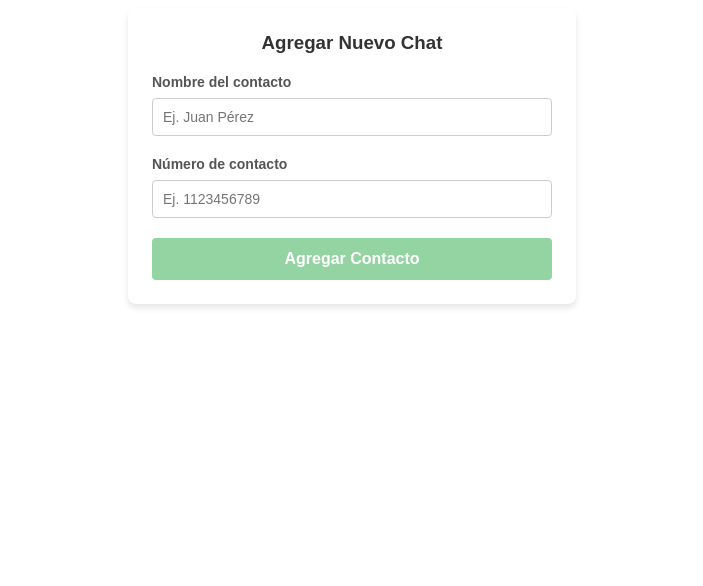
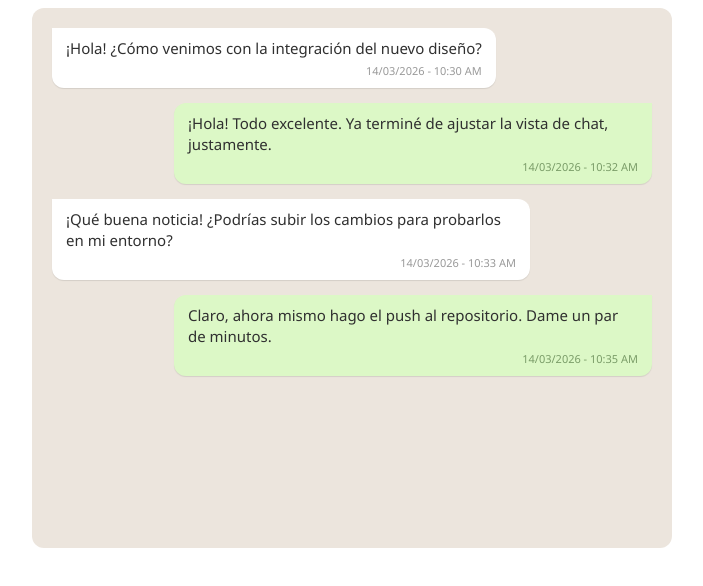
Before and after one commit to terminedev/proyecto-chat-nova, an Angular app: page / in a window 1280 px wide. Shown: the top 586 px of the page, without its empty margins (288-991 px from the left). Built offline with nearby package versions, Linux system fonts and the light colour scheme.

Commit message:
Vista Chat implementada

```diff
--- a/src/app/app.html
+++ b/src/app/app.html
@@ -1 +1 @@
-<app-add-new-chat-form />
+<app-chat-view />
--- a/src/app/app.ts
+++ b/src/app/app.ts
@@ -1,9 +1,9 @@
 import { Component, signal } from '@angular/core';
-import { AddNewChatFormComponent } from "./components/add-new-chat-form/add-new-chat-form";
+import { ChatView } from "./components/chat-view/chat-view";
 
 @Component({
   selector: 'app-root',
-  imports: [AddNewChatFormComponent],
+  imports: [ChatView],
   templateUrl: './app.html',
   styleUrl: './app.css'
 })
--- /dev/null
+++ b/src/app/components/chat-view/chat-view.css
@@ -0,0 +1,79 @@
+/* Contenedor principal del chat */
+.chat-container {
+    display: flex;
+    flex-direction: column;
+    gap: 15px;
+    padding: 20px;
+    max-width: 600px;
+    margin: 0 auto;
+    background-color: #ece5dd;
+    /* Color clásico de fondo de chat */
+    border-radius: 12px;
+    font-family: 'Segoe UI', Tahoma, Geneva, Verdana, sans-serif;
+    height: 100vh;
+    /* Ajustable según necesites */
+    max-height: 500px;
+    overflow-y: auto;
+}
+
+/* Envoltorio para alinear izquierda/derecha */
+.message-wrapper {
+    display: flex;
+    width: 100%;
+}
+
+.message-wrapper.receiver {
+    justify-content: flex-start;
+}
+
+.message-wrapper.sender {
+    justify-content: flex-end;
+}
+
+/* Estilos compartidos de las burbujas */
+.message-bubble {
+    max-width: 75%;
+    padding: 10px 14px;
+    border-radius: 12px;
+    box-shadow: 0 1px 1px rgba(0, 0, 0, 0.1);
+    display: flex;
+    flex-direction: column;
+}
+
+/* Estilos específicos: Receptor (Izquierda) */
+.receiver .message-bubble {
+    background-color: #ffffff;
+    color: #303030;
+    border-top-left-radius: 0;
+    /* Efecto de cola de globo */
+}
+
+/* Estilos específicos: Emisor (Derecha) */
+.sender .message-bubble {
+    background-color: #dcf8c6;
+    /* Verde tipo WhatsApp */
+    color: #303030;
+    border-top-right-radius: 0;
+}
+
+/* Texto del mensaje */
+.text {
+    margin: 0 0 4px 0;
+    font-size: 15px;
+    line-height: 1.4;
+    word-wrap: break-word;
+}
+
+/* Fecha y Hora */
+.metadata {
+    font-size: 11px;
+    text-align: right;
+}
+
+.receiver .metadata {
+    color: #999999;
+}
+
+.sender .metadata {
+    color: #7a9c68;
+}
--- /dev/null
+++ b/src/app/components/chat-view/chat-view.html
@@ -0,0 +1,31 @@
+<div class="chat-container">
+
+    <div class="message-wrapper receiver">
+        <div class="message-bubble">
+            <p class="text">¡Hola! ¿Cómo venimos con la integración del nuevo diseño?</p>
+            <span class="metadata">14/03/2026 - 10:30 AM</span>
+        </div>
+    </div>
+
+    <div class="message-wrapper sender">
+        <div class="message-bubble">
+            <p class="text">¡Hola! Todo excelente. Ya terminé de ajustar la vista de chat, justamente.</p>
+            <span class="metadata">14/03/2026 - 10:32 AM</span>
+        </div>
+    </div>
+
+    <div class="message-wrapper receiver">
+        <div class="message-bubble">
+            <p class="text">¡Qué buena noticia! ¿Podrías subir los cambios para probarlos en mi entorno?</p>
+            <span class="metadata">14/03/2026 - 10:33 AM</span>
+        </div>
+    </div>
+
+    <div class="message-wrapper sender">
+        <div class="message-bubble">
+            <p class="text">Claro, ahora mismo hago el push al repositorio. Dame un par de minutos.</p>
+            <span class="metadata">14/03/2026 - 10:35 AM</span>
+        </div>
+    </div>
+
+</div>
```
Also changed, not shown: src/app/components/chat-view/chat-view.ts (added, +11 -0 lines).
